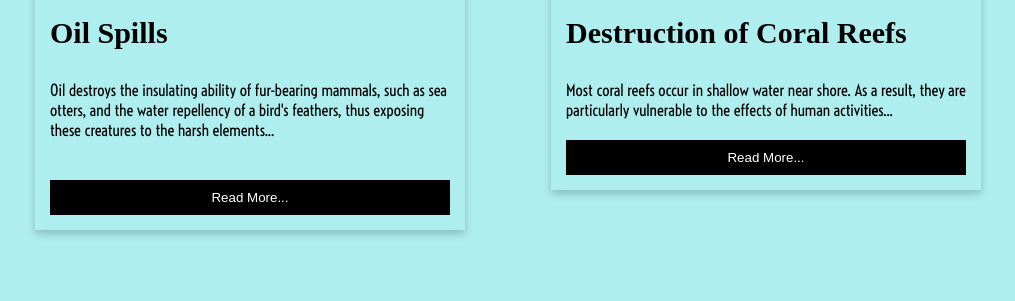
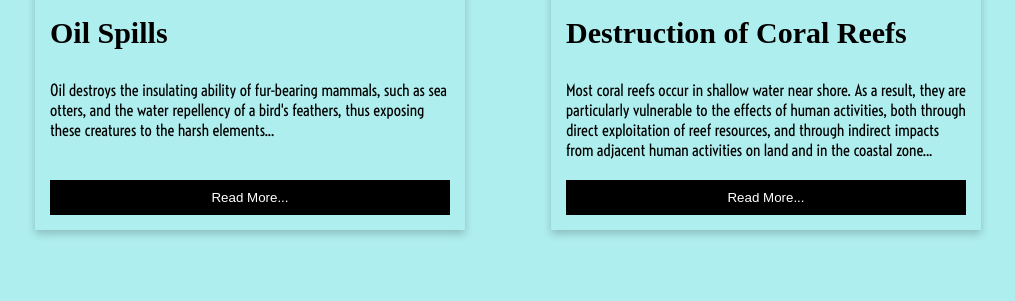
Before and after one commit to Anirudh-Ganesan/Ocean-Conversation, a plain HTML site: page issues.html in a window 1280 px wide. Shown: the part 1536-1837 px from the top of the page, without its empty margins (43-1058 px from the left). Drawn offline with Linux system fonts and the light colour scheme.

Commit message:
Update issues.html

```diff
--- a/issues.html
+++ b/issues.html
@@ -76,7 +76,7 @@
       <div class="issue-container">
         <h2>Destruction of Coral Reefs</h2>
         <br>
-        <p>Most coral reefs occur in shallow water near shore. As a result, they are particularly vulnerable to the effects of human activities...</p>
+        <p>Most coral reefs occur in shallow water near shore. As a result, they are particularly vulnerable to the effects of human activities, both through direct exploitation of reef resources, and through indirect impacts from adjacent human activities on land and in the coastal zone...</p>
         <br>
         <button id="contactbutton4">Read More...</button>
       </div>
```
